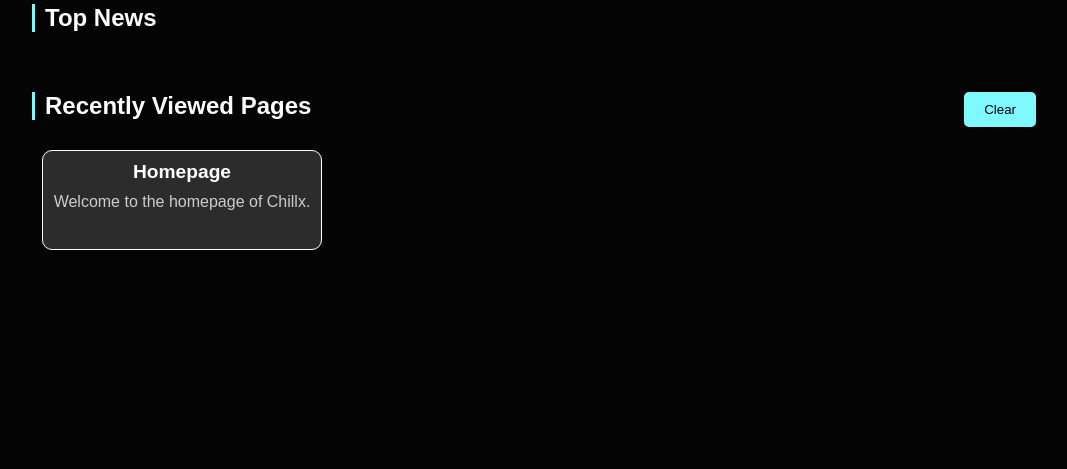
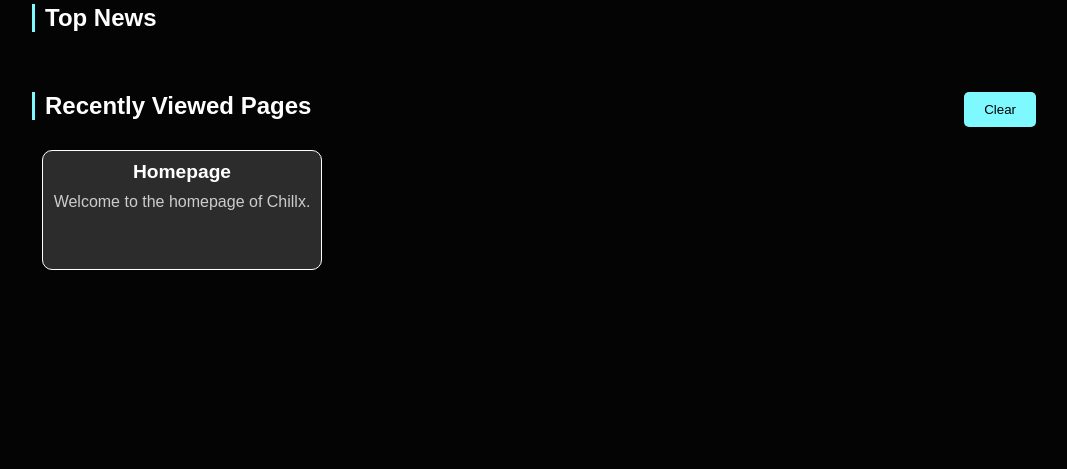
Before and after one commit to Fury174k/CineStream, a Django app: page / in a window 1280 px wide. Shown: the part 1718-2187 px from the top of the page, without its empty margins (116-1183 px from the left). Run offline with Django 5.2, Linux system fonts and the light colour scheme; data that the repository does not hold is empty.

Commit message:
height and truncation changes

```diff
--- a/Base/views.py
+++ b/Base/views.py
@@ -613,7 +613,7 @@ def clear_recently_viewed(request):
     return redirect('home')
 
 def track_recently_viewed(request, page_title, page_url, page_summary):
-    def truncate_summary(summary, max_words=20):
+    def truncate_summary(summary, max_words=15):
         words = summary.split()
         if len(words) > max_words:
             return ' '.join(words[:max_words]) + '...'
--- a/static/css/home.css
+++ b/static/css/home.css
@@ -1229,7 +1229,7 @@ a {
   margin: 10px;
   text-align: center;
   width: 280px; /* Slightly reduced width */
-  height: 100px;
+  height: 120px;
   padding: 10px;
   transition: transform 0.3s, box-shadow 0.3s, background-color 0.3s;
 }
```
Also changed, not shown: static/Images/Genre_pics/RA.jpg.
